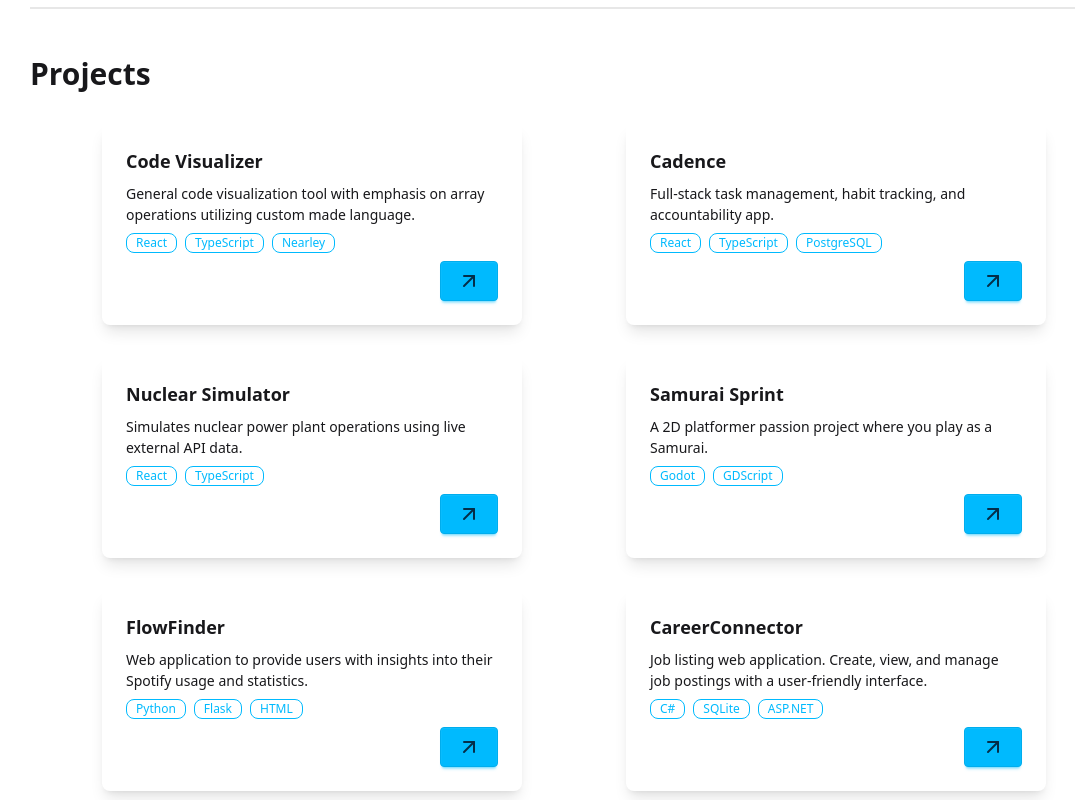
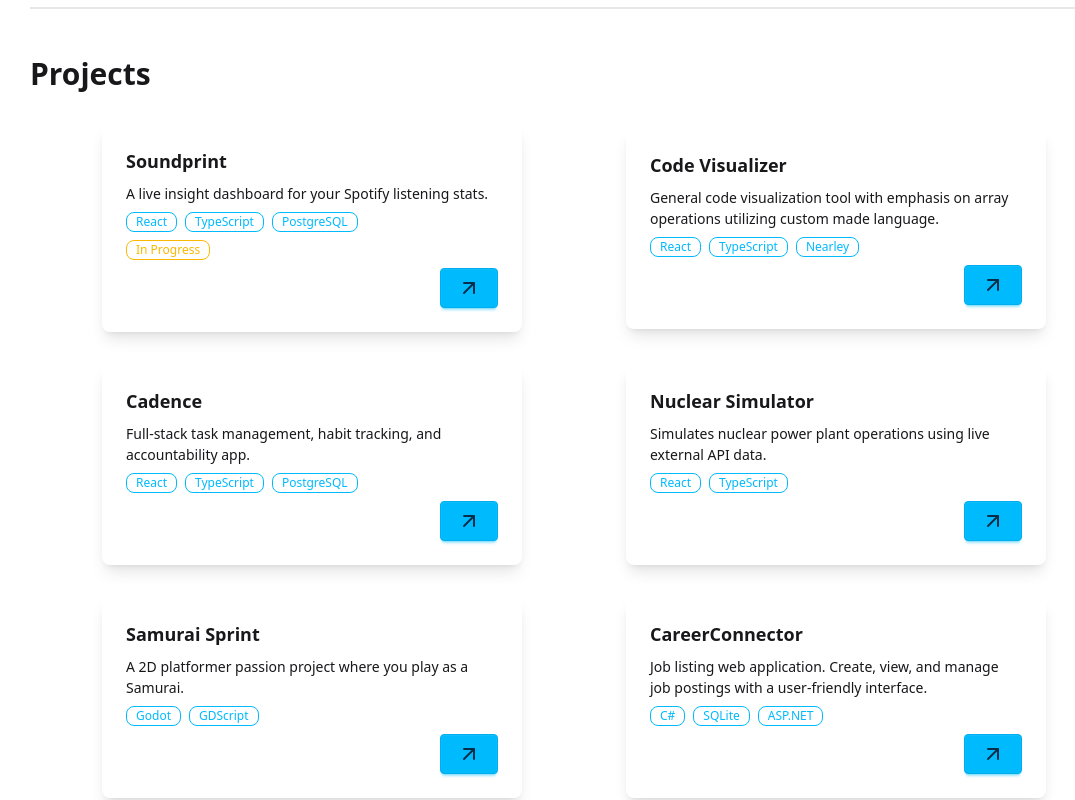
Before and after one commit to taddmtii/portfolio, a React (Vite) app: page / in a window 1280 px wide. Shown: the part 1140-1940 px from the top of the page, without its empty margins (66-1141 px from the left). Built offline with nearby package versions, Linux system fonts and the light colour scheme.

Commit message:
added project and rearranged cards

```diff
--- a/src/components/Projects.tsx
+++ b/src/components/Projects.tsx
@@ -7,6 +7,13 @@ export function Projects() {
         <h1 className="font-bold text-3xl">Projects</h1>
         <div className="flex flex-col items-center md:flex-row gap-8 md:justify-evenly">
           <ProjectCard
+            name="Soundprint"
+            link="https://github.com/taddmtii/Soundprint"
+            description="A live insight dashboard for your Spotify listening stats."
+            technologies={["React", "TypeScript", "PostgreSQL"]}
+            inProgress={true}
+          />
+          <ProjectCard
             name="Code Visualizer"
             link="https://github.com/taddmtii/CodeVisualizer"
             description="
@@ -14,7 +21,9 @@ export function Projects() {
             technologies={["React", "TypeScript", "Nearley"]}
             inProgress={false}
           />
-          <ProjectCard
+        </div>
+        <div className="flex flex-col items-center md:flex-row gap-8 md:justify-evenly">
+                    <ProjectCard
             name="Cadence"
             link="https://github.com/taddmtii/Cadence"
             description="
@@ -22,8 +31,6 @@ export function Projects() {
             technologies={["React", "TypeScript", "PostgreSQL"]}
             inProgress={false}
           />
-        </div>
-        <div className="flex flex-col items-center md:flex-row gap-8 md:justify-evenly">
           <ProjectCard
             name="Nuclear Simulator"
             link="https://github.com/taddmtii/NuclearSimulator"
@@ -31,20 +38,13 @@ export function Projects() {
             technologies={["React", "TypeScript"]}
             inProgress={false}
           />
-          <ProjectCard
+        </div>
+        <div className="flex flex-col items-center md:flex-row gap-8 md:justify-evenly">
+                    <ProjectCard
             name="Samurai Sprint"
             link="https://github.com/taddmtii/Samurai-Sprint"
             description="A 2D platformer passion project where you play as a Samurai."
             technologies={["Godot", "GDScript"]}
-            inProgress={false}
-          />
-        </div>
-        <div className="flex flex-col items-center md:flex-row gap-8 md:justify-evenly">
-          <ProjectCard
-            name="FlowFinder"
-            link="https://github.com/taddmtii/FlowFinder"
-            description="Web application to provide users with insights into their Spotify usage and statistics."
-            technologies={["Python", "Flask", "HTML"]}
             inProgress={false}
           />
           <ProjectCard
```
